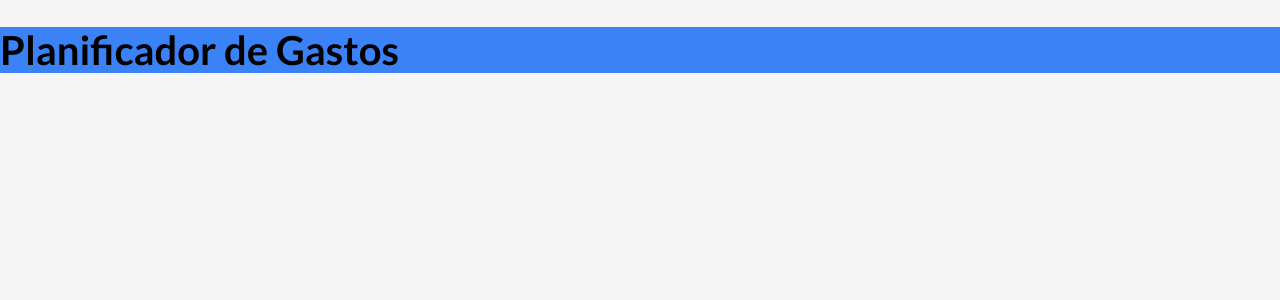
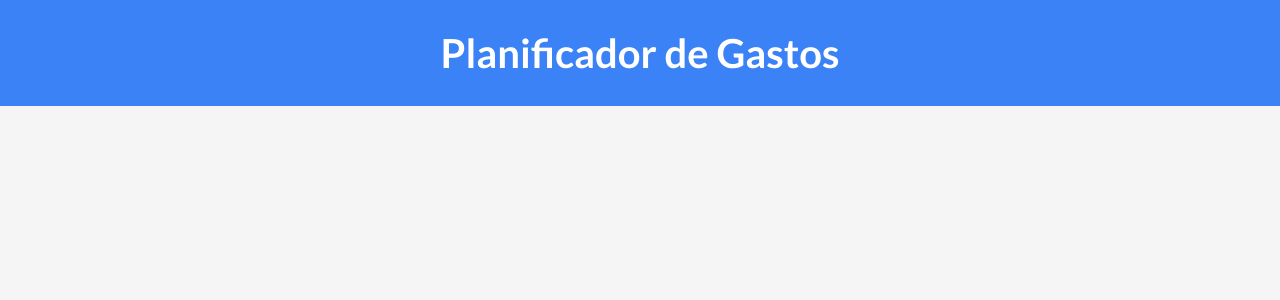
Before and after one commit to LeonardoAbraham/vue3-admin-gastos, a Vue app: page / in a window 1280 px wide. Shown: the top 300 px of the page. Built offline with nearby package versions, Linux system fonts and the light colour scheme.

Commit message:
CSS global

```diff
--- a/src/App.vue
+++ b/src/App.vue
@@ -47,4 +47,11 @@
         background-color: var(--azul);
     }
 
+    header h1 {
+        padding: 3rem 0;
+        margin: 0;
+        color: var(--blanco);
+        text-align: center;
+    }
+
 </style>
```
